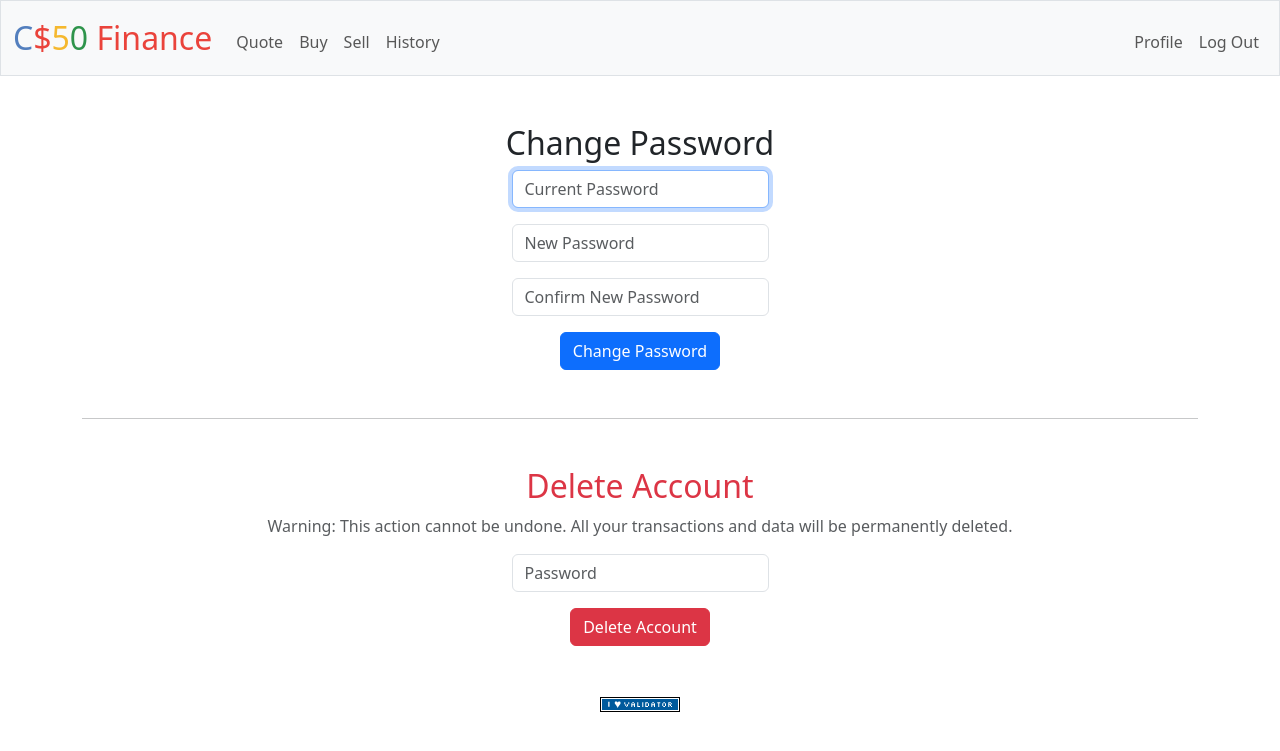
After one commit to Neuromediator/finance, a Flask app: page /profile in a window 1280 px wide. The commit adds this page. Shown: the top 751 px of the page. Run offline with Flask 3, Linux system fonts and the light colour scheme; the visitor is signed in with stand-in values (Sample User, id 1); some libraries are stand-ins or nearby versions.

Commit message:
Add profile page with password change and account deletion features

```diff
--- a/app.py
+++ b/app.py
@@ -227,6 +227,99 @@ def logout():
     return redirect("/")
 
 
+@app.route("/profile", methods=["GET", "POST"])
+@login_required
+def profile():
+    """Change password or delete account"""
+
+    # User reached route via POST (as by submitting a form via POST)
+    if request.method == "POST":
+        action = request.form.get("action")
+
+        # Handle account deletion
+        if action == "delete_account":
+            # Ensure password was submitted for confirmation
+            if not request.form.get("delete_password"):
+                return apology("must provide password to delete account", 400)
+
+            # Get user's current password hash
+            user = db.execute("SELECT hash FROM users WHERE id = ?", session["user_id"])
+            if not user:
+                return apology("user not found", 400)
+
+            current_hash = user[0]["hash"]
+            delete_password = request.form.get("delete_password")
+
+            # Check if password is correct
+            if not check_password_hash(current_hash, delete_password):
+                return apology("password is incorrect", 400)
+
+            # Delete all user's transactions
+            db.execute("DELETE FROM transactions WHERE user_id = ?", session["user_id"])
+
+            # Delete user account
+            db.execute("DELETE FROM users WHERE id = ?", session["user_id"])
+
+            # Clear session
+            session.clear()
+
+            # Flash success message
+            flash("Account deleted successfully!")
+
+            # Redirect to registration page
+            return redirect("/register")
+
+        # Handle password change
+        else:
+            # Ensure current password was submitted
+            if not request.form.get("current_password"):
+                return apology("must provide current password", 400)
+
+            # Ensure new password was submitted
+            if not request.form.get("new_password"):
+                return apology("must provide new password", 400)
+
+            # Ensure confirmation was submitted
+            if not request.form.get("confirmation"):
+                return apology("must provide password confirmation", 400)
+
+            # Get user's current password hash
+            user = db.execute("SELECT hash FROM users WHERE id = ?", session["user_id"])
+            if not user:
+                return apology("user not found", 400)
+
+            current_hash = user[0]["hash"]
+            current_password = request.form.get("current_password")
+            new_password = request.form.get("new_password")
+            confirmation = request.form.get("confirmation")
+
+            # Check if current password is correct
+            if not check_password_hash(current_hash, current_password):
+                return apology("current password is incorrect", 400)
+
+            # Ensure new password and confirmation match
+            if new_password != confirmation:
+                return apology("new passwords do not match", 400)
+
+            # Update password in database
+            new_hash = generate_password_hash(new_password)
+            db.execute(
+                "UPDATE users SET hash = ? WHERE id = ?",
+                new_hash,
+                session["user_id"]
+            )
+
+            # Flash success message
+            flash("Password changed successfully!")
+
+            # Redirect to home page
+            return redirect("/")
+
+    # User reached route via GET (as by clicking a link or via redirect)
+    else:
+        return render_template("profile.html")
+
+
 @app.route("/quote", methods=["GET", "POST"])
 @login_required
 def quote():
--- a/templates/layout.html
+++ b/templates/layout.html
@@ -37,6 +37,7 @@
                             <li class="nav-item"><a class="nav-link" href="/history">History</a></li>
                         </ul>
                         <ul class="navbar-nav ms-auto mt-2">
+                            <li class="nav-item"><a class="nav-link" href="/profile">Profile</a></li>
                             <li class="nav-item"><a class="nav-link" href="/logout">Log Out</a></li>
                         </ul>
                     {% else %}
--- /dev/null
+++ b/templates/profile.html
@@ -0,0 +1,34 @@
+{% extends "layout.html" %}
+
+{% block title %}
+    Profile
+{% endblock %}
+
+{% block main %}
+    <h2>Change Password</h2>
+    <form action="/profile" method="post">
+        <input type="hidden" name="action" value="change_password">
+        <div class="mb-3">
+            <input autocomplete="off" autofocus class="form-control mx-auto w-auto" name="current_password" placeholder="Current Password" type="password">
+        </div>
+        <div class="mb-3">
+            <input class="form-control mx-auto w-auto" name="new_password" placeholder="New Password" type="password">
+        </div>
+        <div class="mb-3">
+            <input class="form-control mx-auto w-auto" name="confirmation" placeholder="Confirm New Password" type="password">
+        </div>
+        <button class="btn btn-primary" type="submit">Change Password</button>
+    </form>
+
+    <hr class="my-5">
+
+    <h2 class="text-danger">Delete Account</h2>
+    <p class="text-muted">Warning: This action cannot be undone. All your transactions and data will be permanently deleted.</p>
+    <form action="/profile" method="post" onsubmit="return confirm('Are you sure you want to delete your account? This action cannot be undone.');">
+        <input type="hidden" name="action" value="delete_account">
+        <div class="mb-3">
+            <input class="form-control mx-auto w-auto" name="delete_password" placeholder="Password" type="password" required>
+        </div>
+        <button class="btn btn-danger" type="submit">Delete Account</button>
+    </form>
+{% endblock %}
--- a/templates/register.html
+++ b/templates/register.html
@@ -13,7 +13,7 @@
             <input class="form-control mx-auto w-auto" name="password" placeholder="Password" type="password">
         </div>
         <div class="mb-3">
-            <input class="form-control mx-auto w-auto" name="confirmation" placeholder="Password (again)" type="password">
+            <input class="form-control mx-auto w-auto" name="confirmation" placeholder="Confirm Password" type="password">
         </div>
         <button class="btn btn-primary" type="submit">Register</button>
     </form>
```
